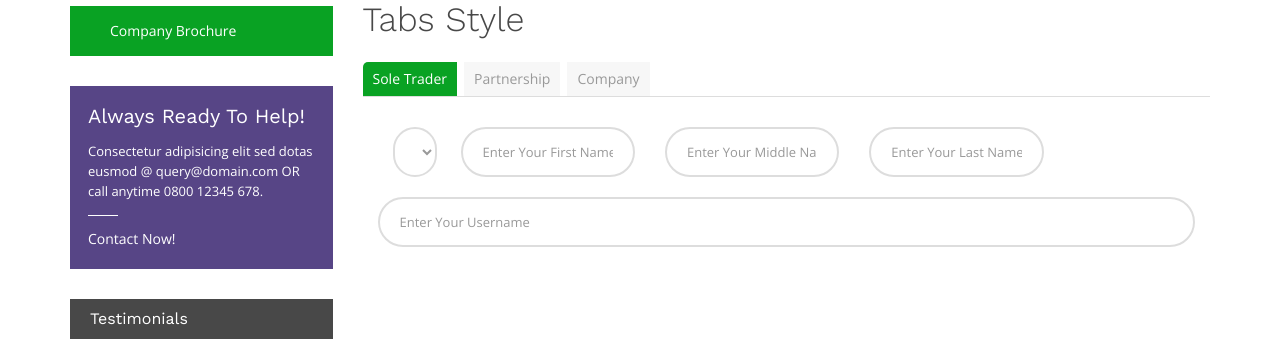
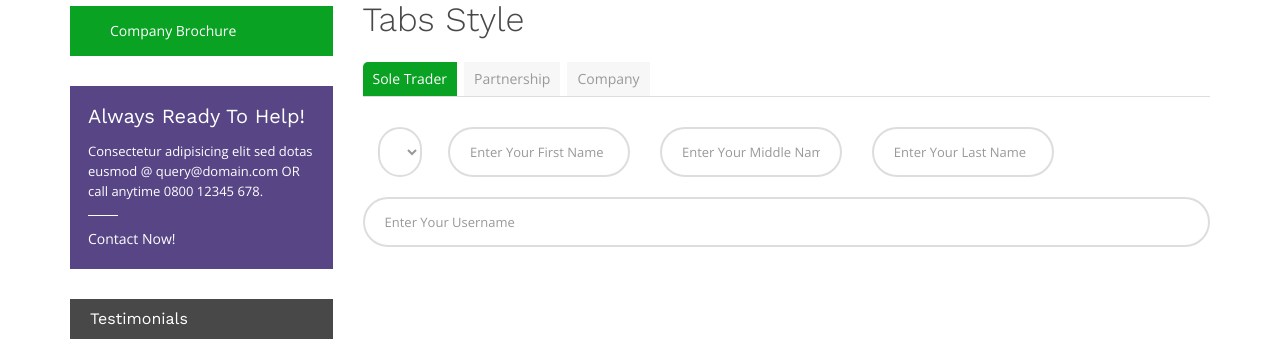
Before and after one commit to prasamsam/bmantra-laravel, a Laravel app: page /forms/abn-registration-sole-trader in a window 1280 px wide. Shown: the part 417-760 px from the top of the page. Run offline with Laravel 8, Linux system fonts and the light colour scheme; data that the repository does not hold is empty; settings files or empty folders that the repository lacks are supplied; parts of the project's set-up code (start-up, migrations or seed data) failed here and were passed over; some libraries are stand-ins or nearby versions.

Commit message:
form update

```diff
--- a/resources/views/Front/Page/Forms/abnformsole.blade.php
+++ b/resources/views/Front/Page/Forms/abnformsole.blade.php
@@ -47,7 +47,6 @@
                                     </ul>
                                     <div class="tab-content tg-themetabcontent">
                                         <div role="tabpanel" class="tab-pane active" id="abnsole">
-                                            <div class="container-fluid">
                                                 <form action="" method="">
                                                     <div class="row">
                                                         <div class="col-md-12 ">
@@ -78,7 +77,6 @@
                                                 </form>
                                             </div>
 
-                                        </div>
                                         <div role="tabpanel" class="tab-pane" id="abnpartnership">
 
                                             </div>
```
